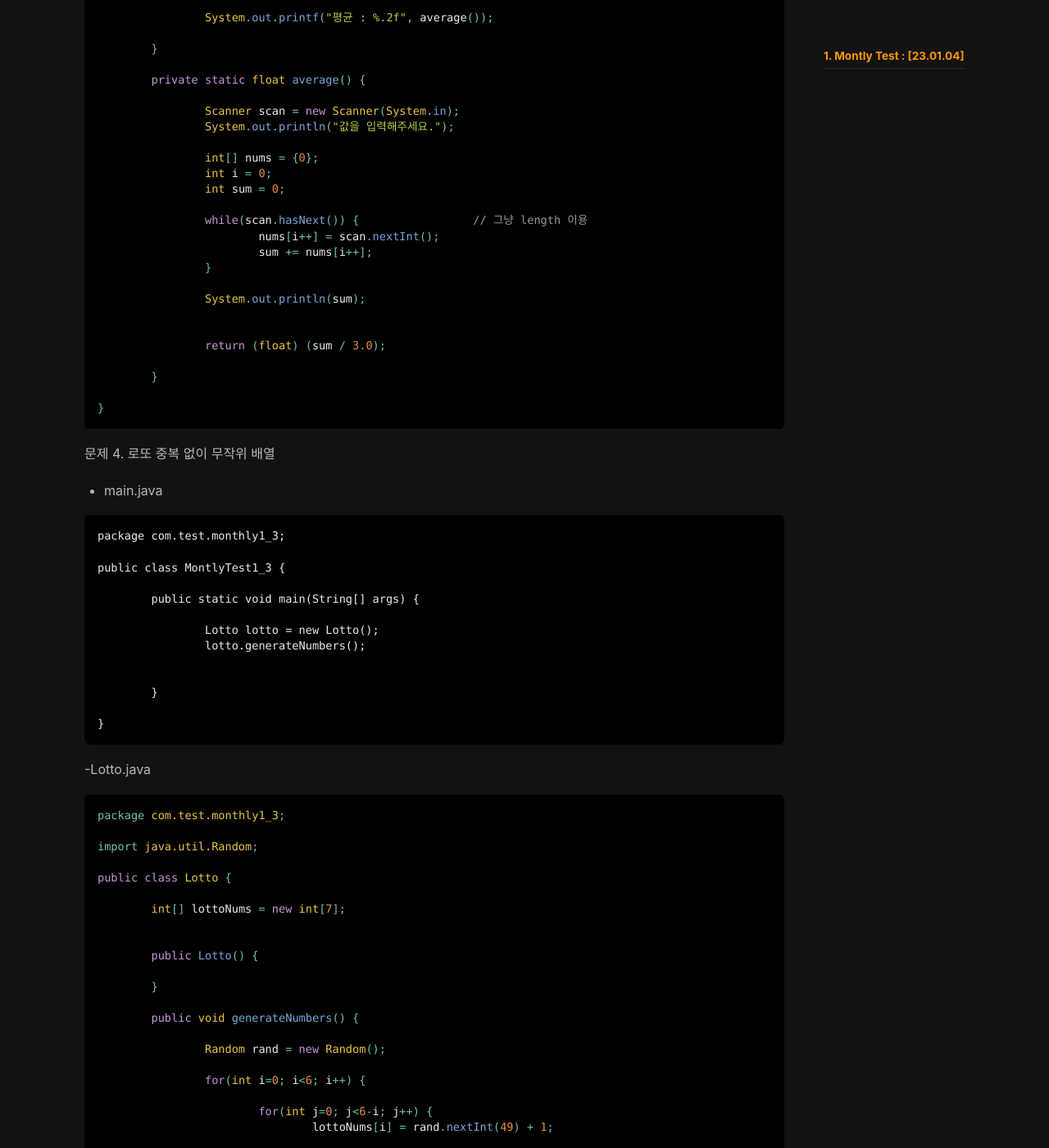
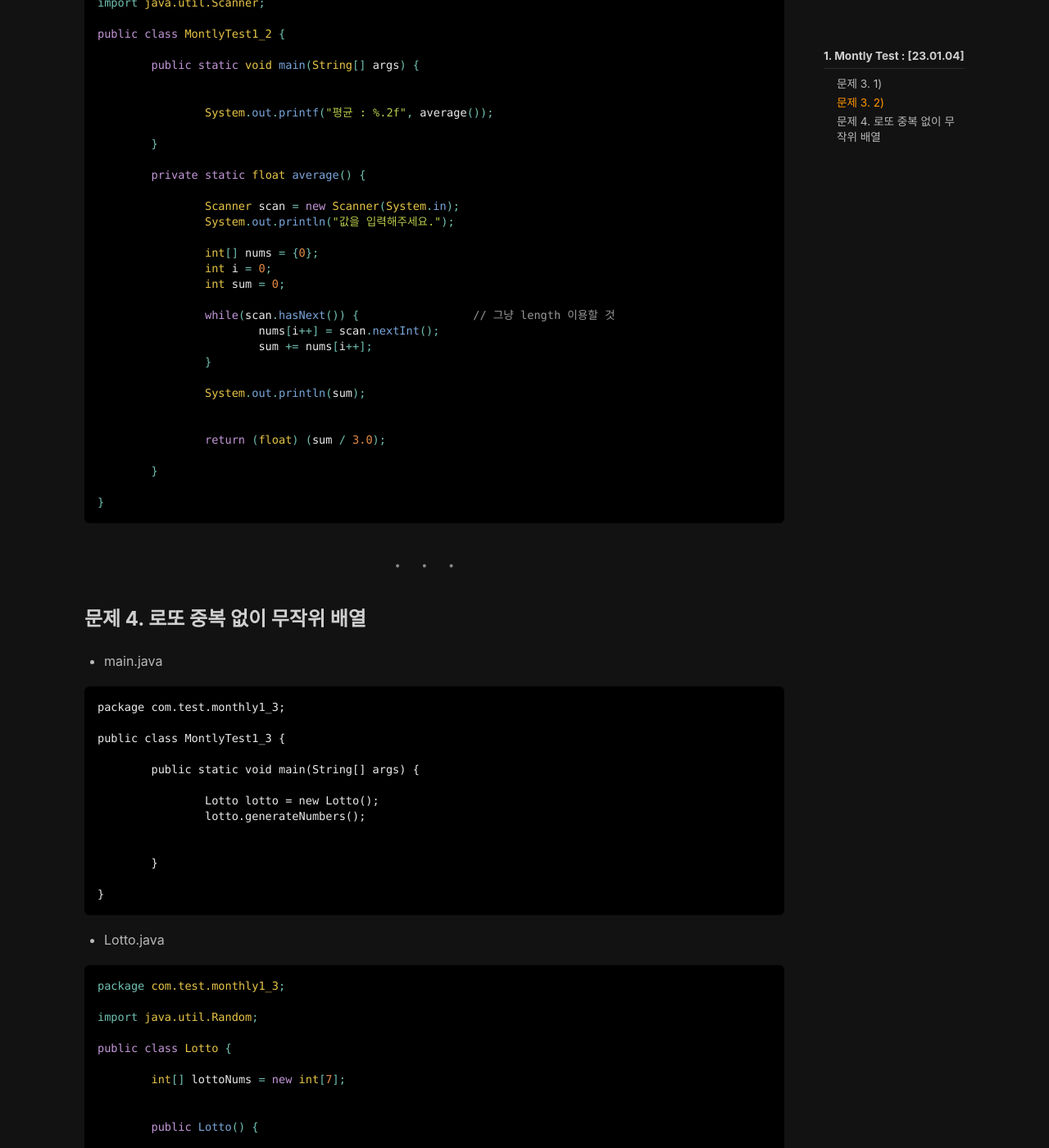
Before and after one commit to wogjs0911/wogjs0911.github.io, a Jekyll site: the page built from _posts/2023-01-04-Daily Test(23-01).md, in a window 1280 px wide and 1400 px high, scrolled down 1416 px. Shown: the whole window at 82% size. Built offline with Jekyll 4.4.1, drawn with Linux system fonts in a browser that asks for light colours; nearby versions of some CDN libraries; comment, search, counter and statistics services are not loaded.

Commit message:
week6 day3_2

````diff
--- a/_posts/2023-01-04-Daily Test(23-01).md
+++ b/_posts/2023-01-04-Daily Test(23-01).md
@@ -6,7 +6,7 @@
 
 # 1. Montly Test : [23.01.04]
 
-문제 3. 1)
+### 문제 3. 1)
 
 ```java
 
@@ -49,7 +49,10 @@
 ```
 
 
-문제 3. 2)
+---
+
+
+### 문제 3. 2)
 
 ```java
 
@@ -76,7 +79,7 @@
 		int i = 0;
 		int sum = 0;
 
-		while(scan.hasNext()) {			// 그냥 length 이용
+		while(scan.hasNext()) {			// 그냥 length 이용할 것
 			nums[i++] = scan.nextInt();
 			sum += nums[i++];
 		}
@@ -91,7 +94,12 @@
 }
 ```
 
-문제 4. 로또 중복 없이 무작위 배열
+
+---
+
+
+### 문제 4. 로또 중복 없이 무작위 배열
+
 
 - main.java
 
@@ -111,7 +119,7 @@
 }
 ```
 
--Lotto.java
+- Lotto.java
 
 ```java
 package com.test.monthly1_3;
@@ -153,3 +161,5 @@
 }
 
 ```
+
+---
````
